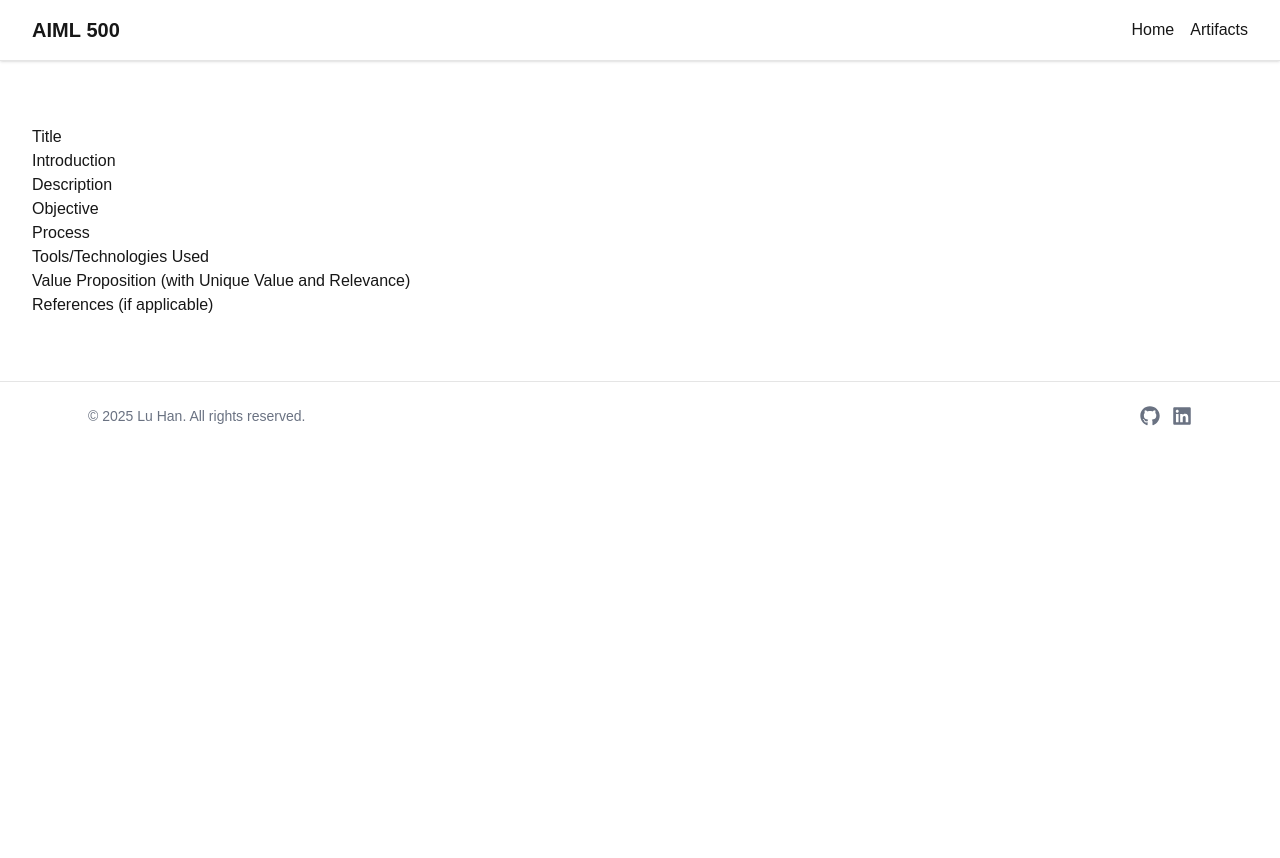
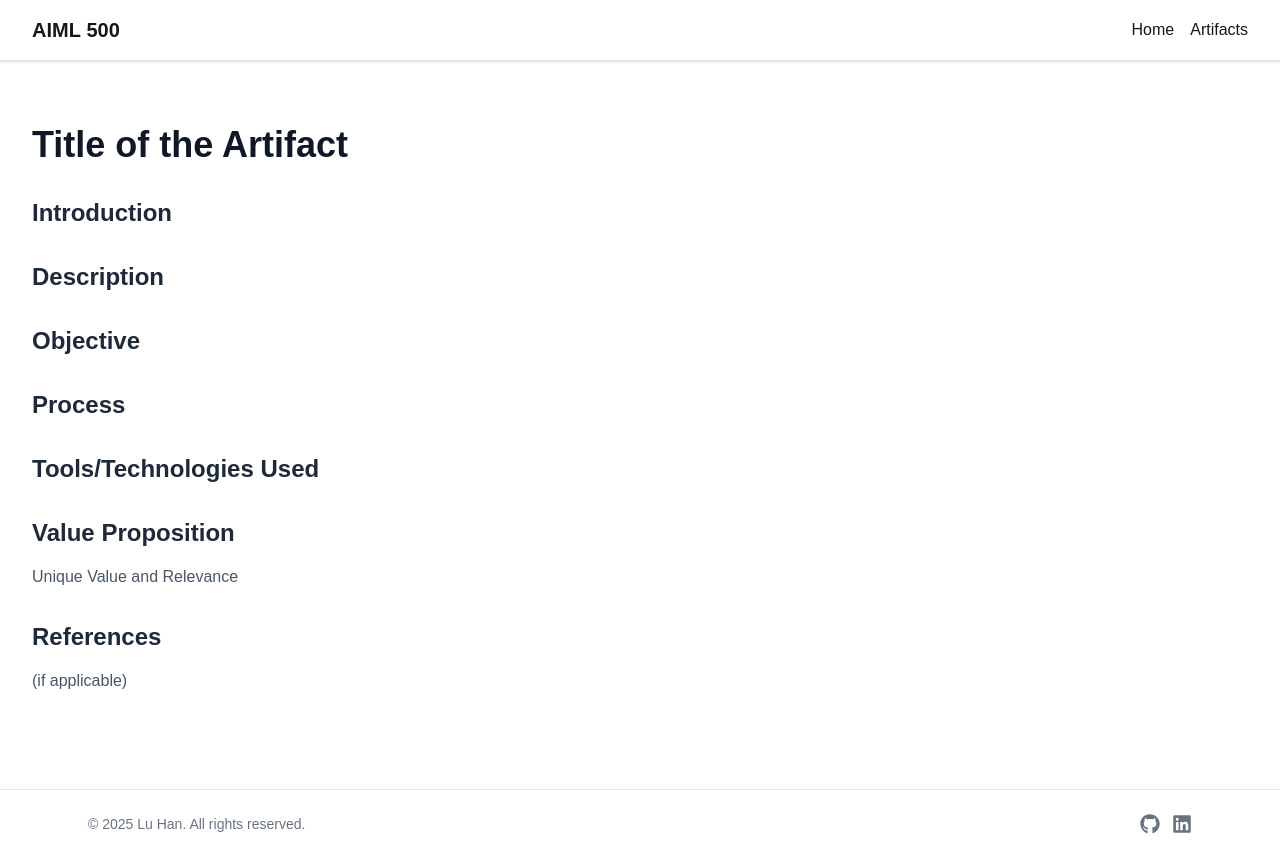
Before and after one commit to GoldenaArcher/AIML-500, a Next.js app: page /artifacts/template in a window 1280 px wide. Before the commit the page ends 800 px from the top, so only its background shows below. Built offline with nearby package versions, Linux system fonts and the light colour scheme.

Commit message:
feat(artifacts): add artifact metadata and enhance artifact pages with structured content

```diff
--- /dev/null
+++ b/app/_data/artifactMeta.ts
@@ -0,0 +1,12 @@
+export const artifactMeta = [
+    {
+        slug: "template",
+        title: "Artifact Template",
+        description: "Reusable artifact structures.",
+    },
+    {
+        slug: "ai-timeline",
+        title: "AI Timeline",
+        description: "A historical overview of key AI milestones.",
+    },
+];
--- a/app/_utils/getArtifactPages.ts
+++ /dev/null
@@ -1,9 +0,0 @@
-import fs from 'fs';
-import path from 'path';
-
-export function getArtifactFolders() {
-    const artifactsPath = path.join(process.cwd(), 'app', 'artifacts');
-    return fs.readdirSync(artifactsPath).filter((file) =>
-             !file.startsWith('_') && fs.statSync(path.join(artifactsPath, file)).isDirectory()
-    );
-}
--- a/app/artifacts/_components/artifact.tsx
+++ /dev/null
@@ -1,18 +0,0 @@
-import React from "react";
-
-const Artifact = () => {
-  return (
-    <section>
-      <h1>Title</h1>
-      <p>Introduction</p>
-      <p>Description</p>
-      <p>Objective</p>
-      <p>Process</p>
-      <p>Tools/Technologies Used</p>
-      <p>Value Proposition (with Unique Value and Relevance)</p>
-      <p>References (if applicable)</p>
-    </section>
-  );
-};
-
-export default Artifact;
--- a/app/artifacts/ai-timeline/page.tsx
+++ b/app/artifacts/ai-timeline/page.tsx
@@ -2,9 +2,56 @@ import React from 'react';
 
 const AITimelinePage = () => {
     return (
-        <div className="mx-auto max-w-[1280px] px-8 py-16">
-            AI Timeline Page
-        </div>
+        <main className="mx-auto max-w-[1280px] px-8 py-16">
+            <article>
+                <header>
+                    <h1 className="text-4xl font-bold text-gray-900 dark:text-white mb-8">
+                        AI Timeline
+                    </h1>
+                </header>
+                <section className="mb-8">
+                    <h2 className="text-2xl font-semibold text-gray-800 dark:text-gray-200 mb-4">
+                        Introduction
+                    </h2>
+                </section>
+                <section className="mb-8">
+                    <h2 className="text-2xl font-semibold text-gray-800 dark:text-gray-200 mb-4">
+                        Description
+                    </h2>
+                </section>
+                <section className="mb-8">
+                    <h2 className="text-2xl font-semibold text-gray-800 dark:text-gray-200 mb-4">
+                        Objective
+                    </h2>
+                </section>
+                <section className="mb-8">
+                    <h2 className="text-2xl font-semibold text-gray-800 dark:text-gray-200 mb-4">
+                        Process
+                    </h2>
+                </section>
+                <section className="mb-8">
+                    <h2 className="text-2xl font-semibold text-gray-800 dark:text-gray-200 mb-4">
+                        Tools/Technologies Used
+                    </h2>
+                </section>
+                <section className="mb-8">
+                    <h2 className="text-2xl font-semibold text-gray-800 dark:text-gray-200 mb-4">
+                        Value Proposition
+                    </h2>
+                    <p className="text-gray-600 dark:text-gray-400">
+                        Unique Value and Relevance
+                    </p>
+                </section>
+                <section className="mb-8">
+                    <h2 className="text-2xl font-semibold text-gray-800 dark:text-gray-200 mb-4">
+                        References
+                    </h2>
+                    <p className="text-gray-600 dark:text-gray-400">
+                        (if applicable)
+                    </p>
+                </section>
+            </article>
+        </main>
     );
 };
 
--- a/app/artifacts/page.tsx
+++ b/app/artifacts/page.tsx
@@ -1,46 +1,31 @@
 import React from "react";
-import {getArtifactFolders} from "@/app/_utils/getArtifactPages";
 import Link from "next/link";
+import {artifactMeta} from "@/app/_data/artifactMeta";
 
 const page = () => {
-    const folders = getArtifactFolders();
-
     return (
         <main className="mx-auto max-w-5xl px-8 py-16">
             <h1 className="text-4xl font-bold text-gray-900 dark:text-white mb-8">
                 Artifacts
             </h1>
             <ul className="grid grid-cols-1 md:grid-cols-2 gap-6">
-                {folders.map((folder) => (
-                    <li key={folder}>
+                {artifactMeta.map(({ slug, title, description }) => (
+                    <li key={slug}>
                         <Link
-                            href={`/artifacts/${folder}`}
+                            href={`/artifacts/${slug}`}
                             className="block p-6 bg-white dark:bg-neutral-800 rounded-xl shadow hover:shadow-lg transition duration-200 hover:bg-neutral-100 dark:hover:bg-neutral-700"
                         >
                             <h2 className="text-xl font-semibold text-gray-800 dark:text-white capitalize">
-                                {folder.replace("-", " ")}
+                                {title}
                             </h2>
                             <p className="mt-2 text-sm text-gray-500 dark:text-gray-400">
-                                View contents of the {folder} artifact
+                                {description}
                             </p>
                         </Link>
                     </li>
                 ))}
             </ul>
         </main>
-
-    // <main className="mx-auto max-w-[1280px] px-8 py-16">
-    //     <h1 className="text-3xl font-semibold text-white mb-6 tracking-tight">
-    //         Artifacts
-    //     </h1>
-    //     <ul>
-    //         {folders.map((folder) => (
-    //             <li key={folder}>
-    //                 <Link href={`/artifacts/${folder}`}>{folder}</Link>
-    //             </li>
-    //         ))}
-    //     </ul>
-    // </main>
   );
 };
 
--- a/app/artifacts/template/page.tsx
+++ b/app/artifacts/template/page.tsx
@@ -1,10 +1,56 @@
 import React from 'react';
-import Artifact from "@/app/artifacts/_components/artifact";
 
 const TemplatePage = () => {
     return (
         <main className="mx-auto max-w-[1280px] px-8 py-16">
-            <Artifact />
+            <article>
+                <header>
+                    <h1 className="text-4xl font-bold text-gray-900 dark:text-white mb-8">
+                        Title of the Artifact
+                    </h1>
+                </header>
+                <section className="mb-8">
+                    <h2 className="text-2xl font-semibold text-gray-800 dark:text-gray-200 mb-4">
+                        Introduction
+                    </h2>
+                </section>
+                <section className="mb-8">
+                    <h2 className="text-2xl font-semibold text-gray-800 dark:text-gray-200 mb-4">
+                        Description
+                    </h2>
+                </section>
+                <section className="mb-8">
+                    <h2 className="text-2xl font-semibold text-gray-800 dark:text-gray-200 mb-4">
+                        Objective
+                    </h2>
+                </section>
+                <section className="mb-8">
+                    <h2 className="text-2xl font-semibold text-gray-800 dark:text-gray-200 mb-4">
+                        Process
+                    </h2>
+                </section>
+                <section className="mb-8">
+                    <h2 className="text-2xl font-semibold text-gray-800 dark:text-gray-200 mb-4">
+                        Tools/Technologies Used
+                    </h2>
+                </section>
+                <section className="mb-8">
+                    <h2 className="text-2xl font-semibold text-gray-800 dark:text-gray-200 mb-4">
+                        Value Proposition
+                    </h2>
+                    <p className="text-gray-600 dark:text-gray-400">
+                        Unique Value and Relevance
+                    </p>
+                </section>
+                <section className="mb-8">
+                    <h2 className="text-2xl font-semibold text-gray-800 dark:text-gray-200 mb-4">
+                        References
+                    </h2>
+                    <p className="text-gray-600 dark:text-gray-400">
+                        (if applicable)
+                    </p>
+                </section>
+            </article>
         </main>
     );
 };
```
